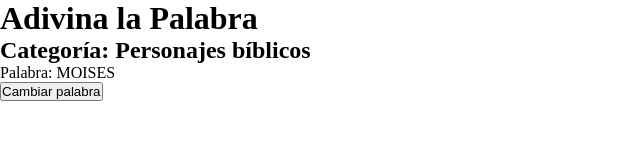
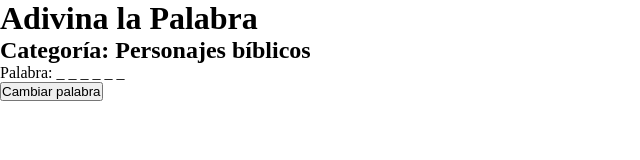
Before and after one commit to renegrb/adivina-palabra-adolescentes, a React (Vite) app: page / in a window 1280 px wide. Shown: the top 160 px of the page, without its empty margins (0-640 px from the left). Built offline with nearby package versions, Linux system fonts and the light colour scheme.

Commit message:
Add hidden word display logic

```diff
--- a/src/App.tsx
+++ b/src/App.tsx
@@ -15,13 +15,18 @@ const words: GameWord[] = [
 export default function App() {
   const [currentWord, setCurrentWord] = useState(words[0]);
 
+  const hiddenWord = currentWord.word
+    .split("")
+    .map(() => "_")
+    .join(" ");
+
   return (
     <div>
       <h1>Adivina la Palabra</h1>
 
       <h2>Categoría: {currentWord.category}</h2>
 
-      <p>Palabra: {currentWord.word}</p>
+      <p>Palabra: {hiddenWord}</p>
 
       <button onClick={() => setCurrentWord(words[1])}>Cambiar palabra</button>
     </div>
```
